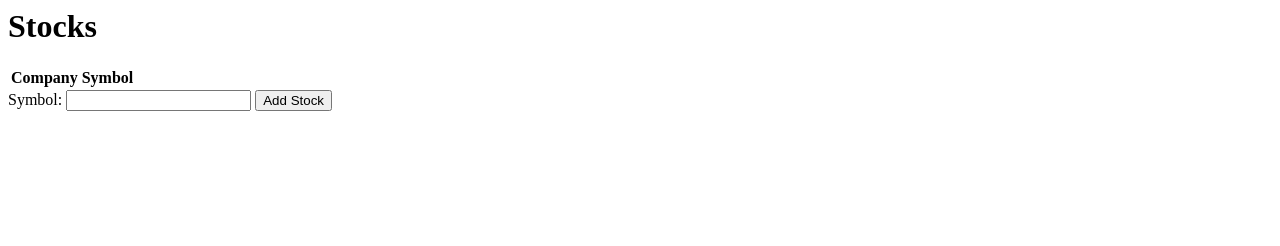
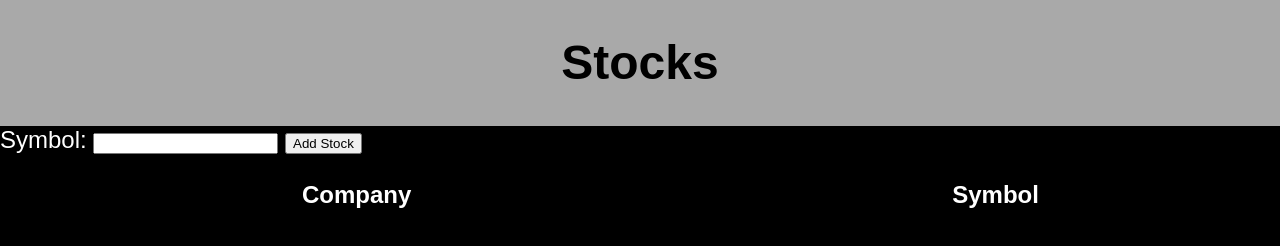
Before and after one commit to istevens/touch-portfolio, a plain HTML site: page index.html in a window 1280 px wide. Drawn offline with Linux system fonts and the light colour scheme.

Commit message:
Added some basic style.

```diff
--- a/index.html
+++ b/index.html
@@ -1,17 +1,23 @@
 <html>
 <head>
     <script src="stocks.js" type="text/javascript"></script>
+    <link rel="stylesheet" href="style.css" type="text/css" />
 </head>
 <body>
-    <h1>Stocks</h1>
-
-    <table id="stock_list">
-        <tr><th>Company</th><th>Symbol</th></tr>
-    </table>
+    <header>
+        <h1>Stocks</h1>
+    </header>
 
     <form id="add_symbol">
         <label for="symbol">Symbol:</label> <input type="text" name="symbol"/>
         <input type="submit" value="Add Stock"/>
     </form>
+
+    <table id="stock_list">
+        <thead>
+            <tr><th>Company</th><th>Symbol</th></tr>
+        </thead>
+    </table>
+
 </body>
 </html>
--- /dev/null
+++ b/style.css
@@ -0,0 +1,32 @@
+body {
+    background: black;
+    font: 150% GeezaPra, DroidSans, sans-serif;
+    color: white;
+    padding: 0;
+    margin: 0;
+}
+
+body>header {
+    background: darkgrey;
+    color: black;
+    text-align: center;
+    height: 5em;
+    padding: 0.125em;
+}
+
+table {
+    width: 100%;
+    font-size: 100%;
+}
+
+td {
+    padding: 0.625em 1.5em;
+}
+
+table>tr:nth-child(even) {
+    background-color: dimgrey;
+}
+
+table>tr:nth-child(odd) {
+    background-color: grey;
+}
```
